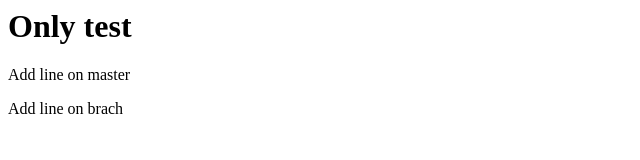
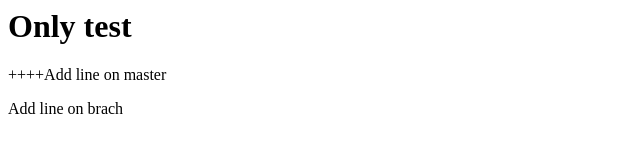
Before and after one commit to wmncastro/gitAppToLearn, a plain HTML site: page index.html in a window 1280 px wide. Shown: the full height of the page, 0-640 px from the left. Drawn offline with Linux system fonts and the light colour scheme.

Commit message:
changed on master

```diff
--- a/index.html
+++ b/index.html
@@ -2,7 +2,7 @@
 <head></head>
 <body>
 <h1>Only test</h1>
-<p>Add line on master</p>
+<p>++++Add line on master</p>
 <p>Add line on brach<p>
 </body>
 </html>
```
